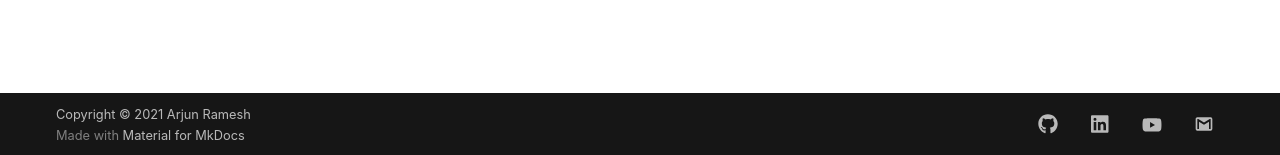
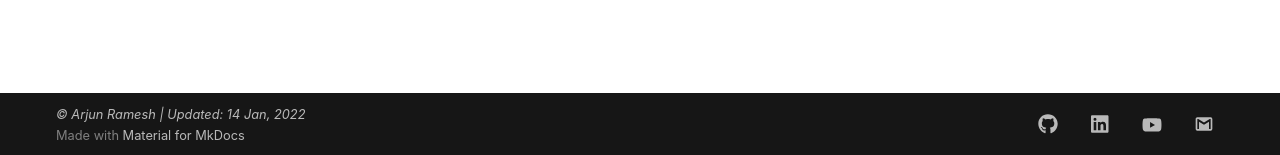
Before and after one commit to arjunr2/personal-website, an MkDocs documentation site: the page built from docs/index.md, in a window 1280 px wide and 1323 px high. Shown: the part 1165-1320 px from the top of the window. Built offline with MkDocs 1.6.1 and Material for MkDocs 9.7.7, drawn with Linux system fonts in a browser that asks for light colours; emoji names are drawn with the system emoji font; some web fonts are replaced.

Commit message:
Added update time + copyright changes

```diff
--- a/mkdocs.yml
+++ b/mkdocs.yml
@@ -53,6 +53,8 @@
       link: mailto:arjunr2@andrew.cmu.edu
       name: Email me!
 
+  #generator: false
+
 
 markdown_extensions:
   - attr_list
@@ -61,4 +63,6 @@
       emoji_index: !!python/name:materialx.emoji.twemoji
       emoji_generator: !!python/name:materialx.emoji.to_svg
 
-copyright: Copyright &copy; 2021 Arjun Ramesh
+copyright_notice:
+  author: Arjun Ramesh
+  update_time: true
--- /dev/null
+++ b/overrides/partials/copyright.html
@@ -0,0 +1,43 @@
+<!--
+  Copyright (c) 2016-2022 Martin Donath <martin.donath@squidfunk.com>
+  Permission is hereby granted, free of charge, to any person obtaining a copy
+  of this software and associated documentation files (the "Software"), to
+  deal in the Software without restriction, including without limitation the
+  rights to use, copy, modify, merge, publish, distribute, sublicense, and/or
+  sell copies of the Software, and to permit persons to whom the Software is
+  furnished to do so, subject to the following conditions:
+  The above copyright notice and this permission notice shall be included in
+  all copies or substantial portions of the Software.
+  THE SOFTWARE IS PROVIDED "AS IS", WITHOUT WARRANTY OF ANY KIND, EXPRESS OR
+  IMPLIED, INCLUDING BUT NOT LIMITED TO THE WARRANTIES OF MERCHANTABILITY,
+  FITNESS FOR A PARTICULAR PURPOSE AND NON-INFRINGEMENT. IN NO EVENT SHALL THE
+  AUTHORS OR COPYRIGHT HOLDERS BE LIABLE FOR ANY CLAIM, DAMAGES OR OTHER
+  LIABILITY, WHETHER IN AN ACTION OF CONTRACT, TORT OR OTHERWISE, ARISING
+  FROM, OUT OF OR IN CONNECTION WITH THE SOFTWARE OR THE USE OR OTHER DEALINGS
+  IN THE SOFTWARE.
+-->
+
+<!-- Copyright and theme information -->
+<div class="md-copyright">
+
+  <div class="md-copyright__highlight">
+    <i>
+  {% if config.copyright_notice %}
+      &copy; {{ config.copyright_notice.author }}
+  {% endif %}
+  {% if config.copyright_notice.update_time == true %}
+      | Updated: {{ build_date_utc.strftime('%d %b, %Y') }}
+  {% endif %}
+    </i>
+  </div>
+
+  {% if not config.extra.generator == false %}
+    Made with
+    <a
+      href="https://squidfunk.github.io/mkdocs-material/"
+      target="_blank" rel="noopener"
+    >
+      Material for MkDocs
+    </a>
+  {% endif %}
+</div>
```
